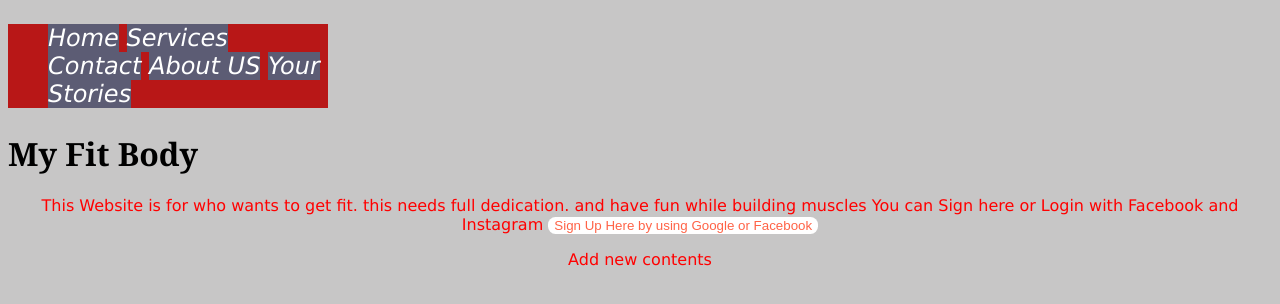
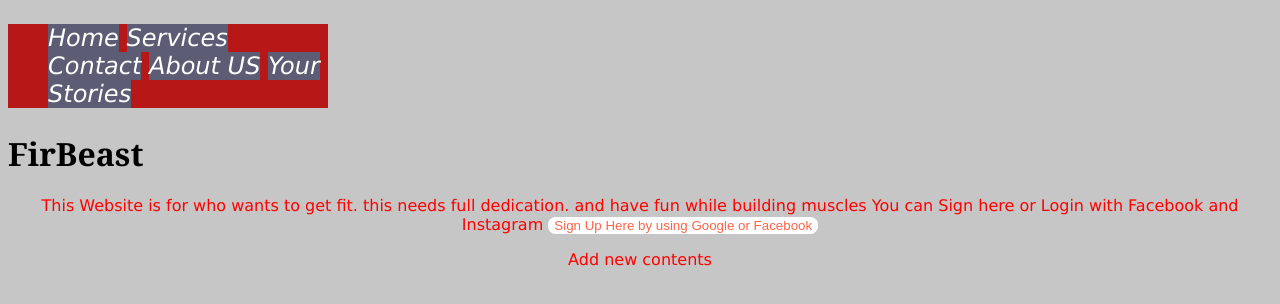
Before and after one commit to shubh0786/GYM-WEB, a plain HTML site: page index.html in a window 1280 px wide. Drawn offline with Linux system fonts and the light colour scheme.

Commit message:
Update index.html

```diff
--- a/index.html
+++ b/index.html
@@ -19,7 +19,7 @@
 
     </nav>
 
-    <h1>My Fit Body</h1>
+    <h1>FirBeast</h1>
 
     <p>This Website is for who wants to get fit.
         this needs full dedication.
```
